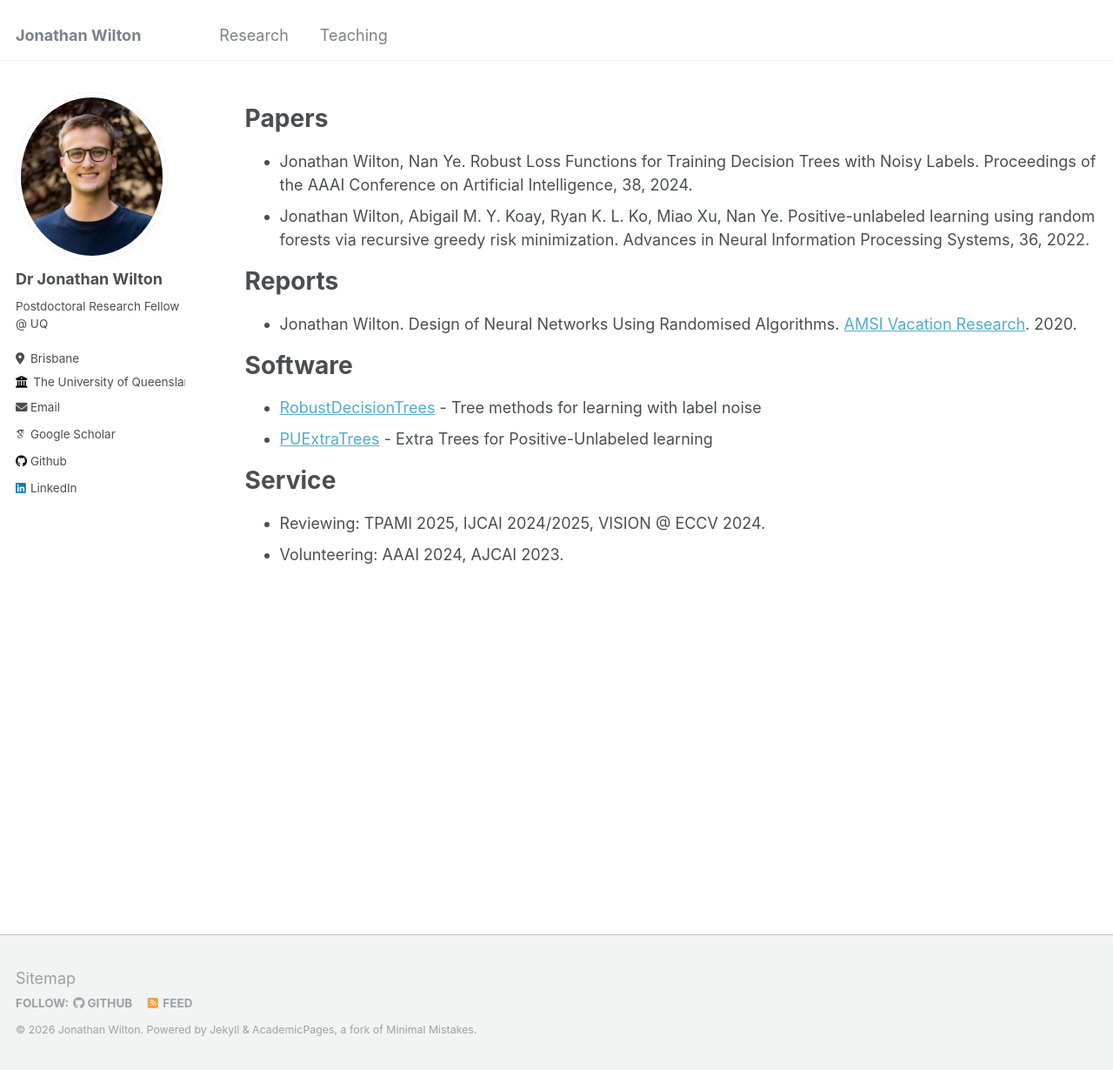
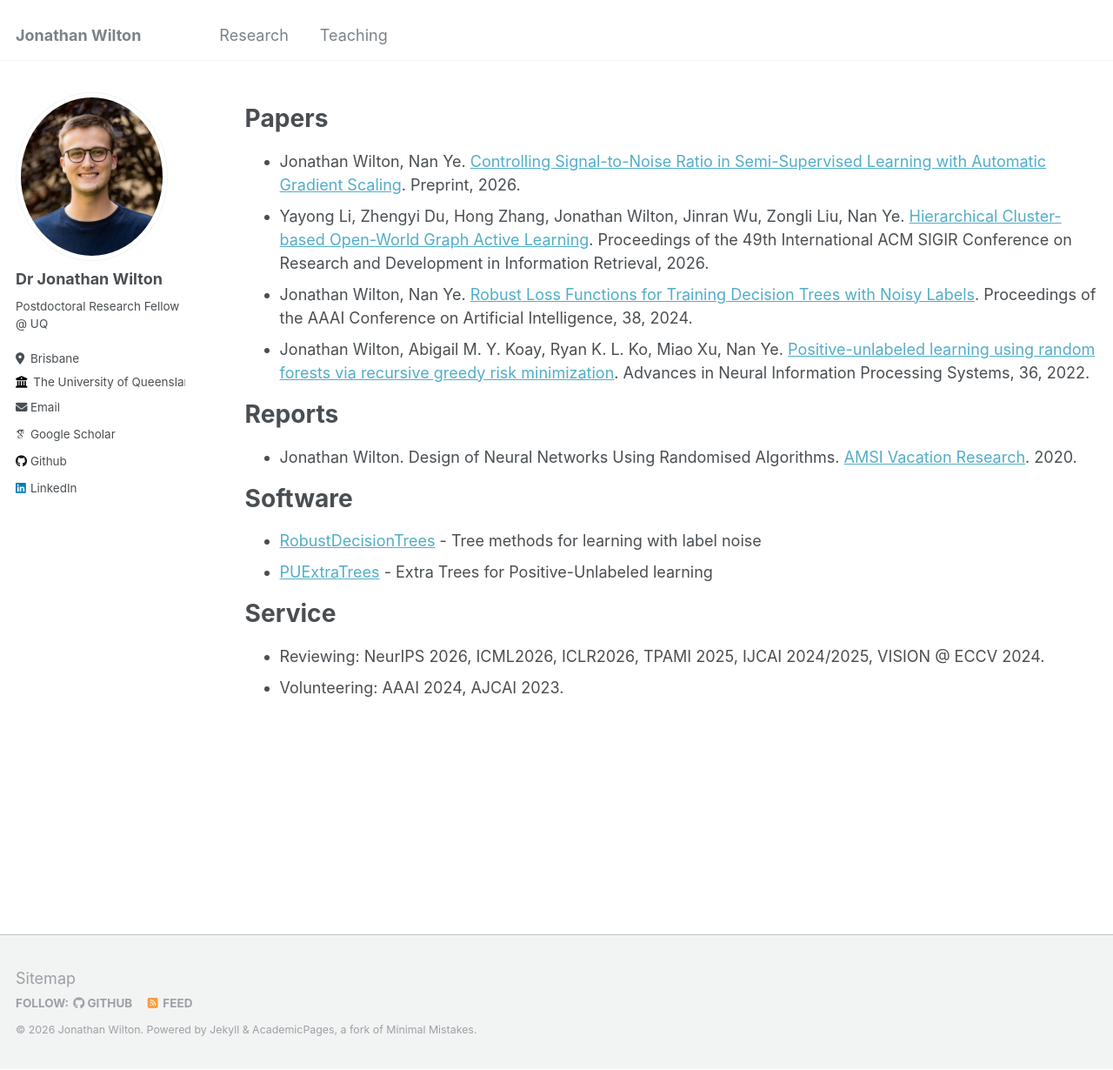
Before and after one commit to jonathanwilton/jonathanwilton.github.io, a Jekyll site: the page built from _research/research.md, in a window 1280 px wide and 1230 px high. Shown: the whole window at 87% size. Built offline with Jekyll 4.4.1, drawn with Linux system fonts in a browser that asks for light colours; some web fonts are replaced.

Commit message:
Revise research.md with new publications and services
Updated research entries with new papers, reports, and service activities.

```diff
--- a/_research/research.md
+++ b/_research/research.md
@@ -9,8 +9,10 @@ author_profile: true
 
 Papers
 ======
-* Jonathan Wilton, Nan Ye. Robust Loss Functions for Training Decision Trees with Noisy Labels. Proceedings of the AAAI Conference on Artificial Intelligence, 38, 2024.
-* Jonathan Wilton, Abigail M. Y. Koay, Ryan K. L. Ko, Miao Xu, Nan Ye. Positive-unlabeled learning using random forests via recursive greedy risk minimization. Advances in Neural Information Processing Systems, 36, 2022.
+* Jonathan Wilton, Nan Ye. [Controlling Signal-to-Noise Ratio in Semi-Supervised Learning with Automatic Gradient Scaling](https://papers.ssrn.com/sol3/papers.cfm?abstract_id=7162508). Preprint, 2026.
+* Yayong Li, Zhengyi Du, Hong Zhang, Jonathan Wilton, Jinran Wu, Zongli Liu, Nan Ye. [Hierarchical Cluster-based Open-World Graph Active Learning](https://dl.acm.org/doi/abs/10.1145/3805712.3809744). Proceedings of the 49th International ACM SIGIR Conference on Research and Development in Information Retrieval, 2026.
+* Jonathan Wilton, Nan Ye. [Robust Loss Functions for Training Decision Trees with Noisy Labels](https://ojs.aaai.org/index.php/AAAI/article/view/29516). Proceedings of the AAAI Conference on Artificial Intelligence, 38, 2024.
+* Jonathan Wilton, Abigail M. Y. Koay, Ryan K. L. Ko, Miao Xu, Nan Ye. [Positive-unlabeled learning using random forests via recursive greedy risk minimization](https://proceedings.neurips.cc/paper_files/paper/2022/hash/98257285340854262185500e59bc0f28-Abstract-Conference.html). Advances in Neural Information Processing Systems, 36, 2022.
 
 Reports
 ======
@@ -23,5 +25,5 @@ Software
 
 Service
 ======
-* Reviewing: TPAMI 2025, IJCAI 2024/2025, VISION @ ECCV 2024.
+* Reviewing: NeurIPS 2026, ICML2026, ICLR2026, TPAMI 2025, IJCAI 2024/2025, VISION @ ECCV 2024.
 * Volunteering: AAAI 2024, AJCAI 2023.
```
